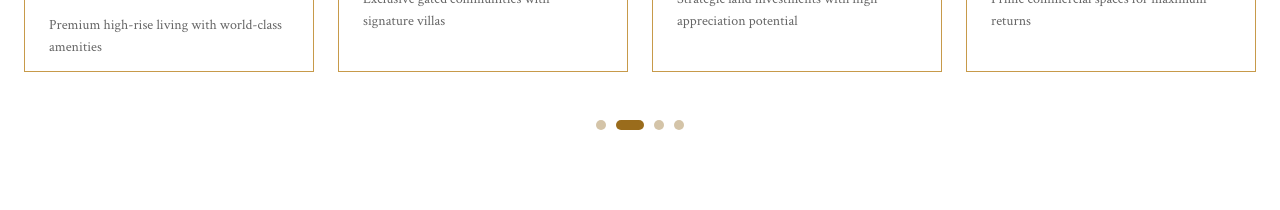
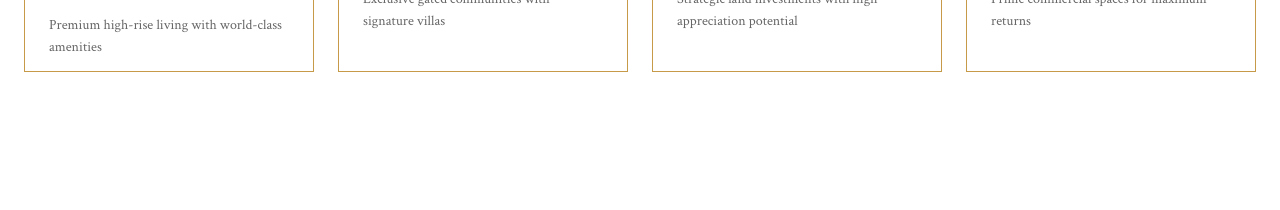
Before and after one commit to arunreddy7-alt/spacesphere, a Next.js app: page / in a window 1280 px wide. Shown: the part 2440-2650 px from the top of the page. Built offline with nearby package versions, Linux system fonts and the light colour scheme.

Commit message:
new commit

```diff
--- a/app/page.js
+++ b/app/page.js
@@ -599,17 +599,7 @@
           </div>
         </div>
 
-        <div className="project-dots" style={{ display: 'flex', justifyContent: 'center', gap: '10px', marginTop: '32px' }}>
-          {projects.map((_, idx) => (
-            <span
-              key={idx}
-              className={`project-dot ${idx === currentProjectSlide ? "active" : ""}`}
-              onClick={() => setCurrentProjectSlide(idx)}
-              role="button"
-              tabIndex={0}
-            />
-          ))}
-        </div>
+
       </section>
 
       <section className="why-choose-section" style={{ gap: '0', padding: '80px 0' }}>
```
